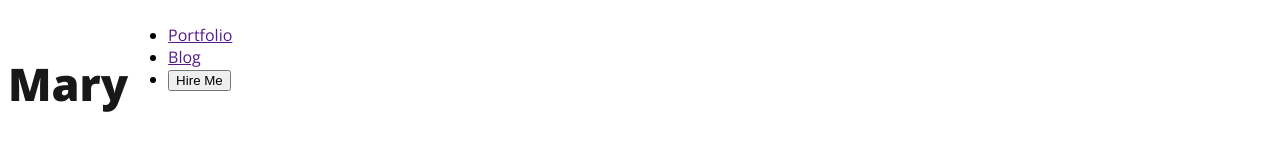
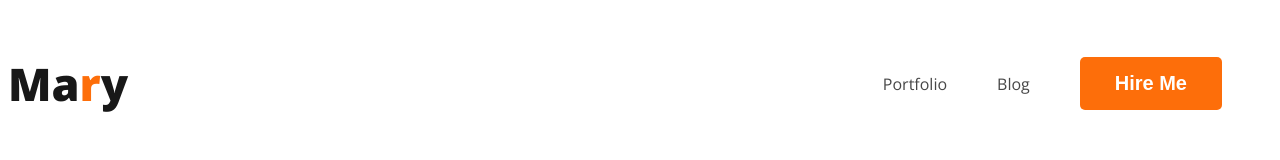
Before and after one commit to Emonmahmud52/my-developer-portfolio, a plain HTML site: page index.html in a window 1280 px wide. Drawn offline with nearby package versions, Linux system fonts and the light colour scheme.

Commit message:
nav styles done

```diff
--- a/index.html
+++ b/index.html
@@ -13,11 +13,11 @@
 <body>
     <header>
         <nav >
-            <h3 class="nav-title">Mary</h3>
+            <h3 class="nav-title">Ma<span class="text-orange">r</span>y</h3>
             <ul>
                 <li><a href="">Portfolio</a></li>
                 <li><a href="">Blog</a></li>
-                <li><button>Hire Me</button></li>
+                <li><button class="btn-primary">Hire Me</button></li>
             </ul>
         </nav>
     </header>
--- a/styles/portfolio.css
+++ b/styles/portfolio.css
@@ -2,13 +2,42 @@
 body{
     font-family: 'Open Sans', sans-serif;
 }
+.text-orange{
+    color: #FD6E0A;
+}
 
+.btn-primary{
+    border-radius: 5px;
+    background: #FD6E0A;
+    border: 0;
+    color: white;
+    font-size: 20px;
+    font-weight: 700;
+    padding: 15px 35px;
+}
 /* nav related Styles */
 nav{
     display: flex;
+    justify-content: space-between;
+    align-items: center;
 }
 .nav-title{
     color: var(--dark-01, #181818);
     font-size: 45px;
     font-weight: 800;
 }
+
+nav>ul{
+    display: flex;
+    align-items: center;
+}
+
+nav li{
+    list-style: none;
+    margin-right: 50px;
+}
+
+nav a{
+    text-decoration: none;
+    color: #474747;
+}
```
